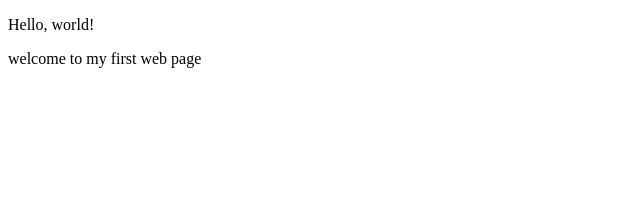
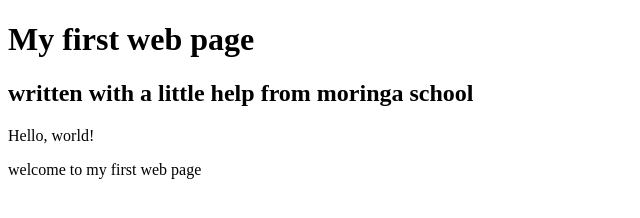
Before and after one commit to Allanlcomander/my-first-website, a plain HTML site: page my-first-website.html in a window 1280 px wide. Shown: the whole page, without its empty margins (0-640 px from the left). Drawn offline with Linux system fonts and the light colour scheme.

Commit message:
add header block elements2

```diff
--- a/my-first-website.html
+++ b/my-first-website.html
@@ -4,6 +4,10 @@
   <title> my first web page!</title>
 </head>
 <body>
+  <h1> My first web page</h1>
+  <h2> written with a little help from moringa school</h2>
+
+
   <p> Hello, world!</p>
   <p>welcome to my first web page</p>
 </body>
```
